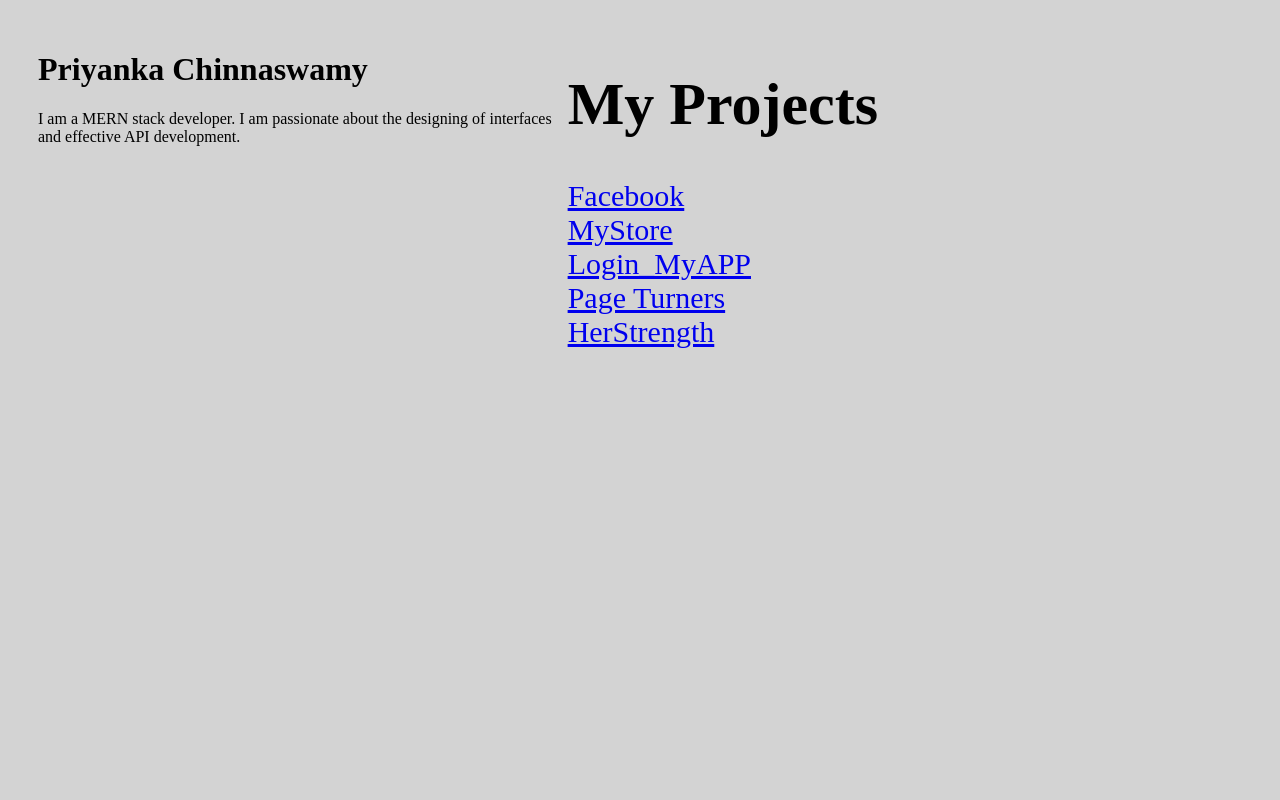
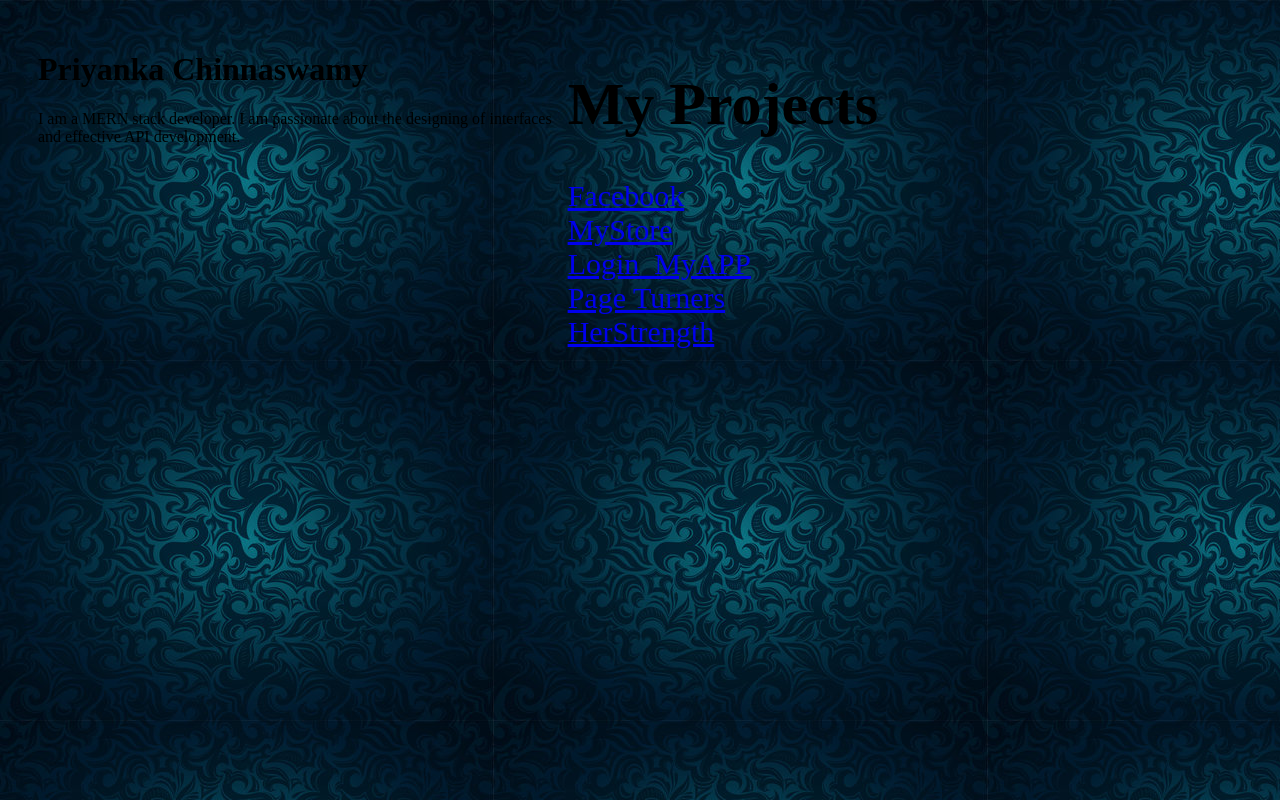
Before and after one commit to ChPriyanka3012/ChPriyanka3012.github.io, a plain HTML site: page index.html in a window 1280 px wide. Drawn offline with Linux system fonts and the light colour scheme.

Commit message:
changes done

```diff
--- a/index.html
+++ b/index.html
@@ -5,7 +5,8 @@
     <title>Document</title>
     <style>
         body{
-            background-color: lightgray;
+
+            background: url("background.jpg");
         }
 
         .div1{
```
Also changed, not shown: background.jpg (added).
